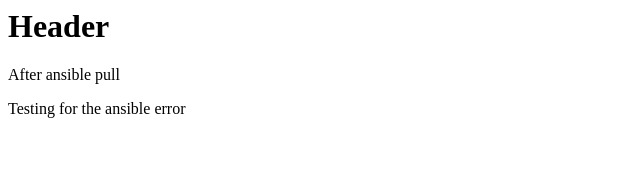
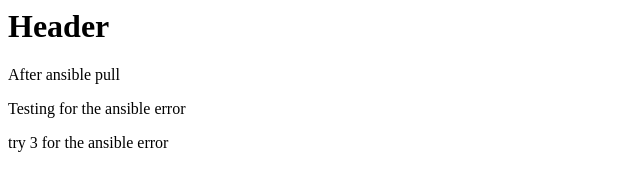
Before and after one commit to rsoham89/sohamDemo, a plain HTML site: page index.html in a window 1280 px wide. Shown: the whole page, without its empty margins (0-640 px from the left). Drawn offline with Linux system fonts and the light colour scheme.

Commit message:
Update index.html

```diff
--- a/index.html
+++ b/index.html
@@ -3,5 +3,6 @@
   <h1> Header </h1>
   <p>After ansible pull</p>
   <p>Testing for the ansible error </p>
+  <p>try 3 for the ansible error </p>
   </body>
 </html>
```
